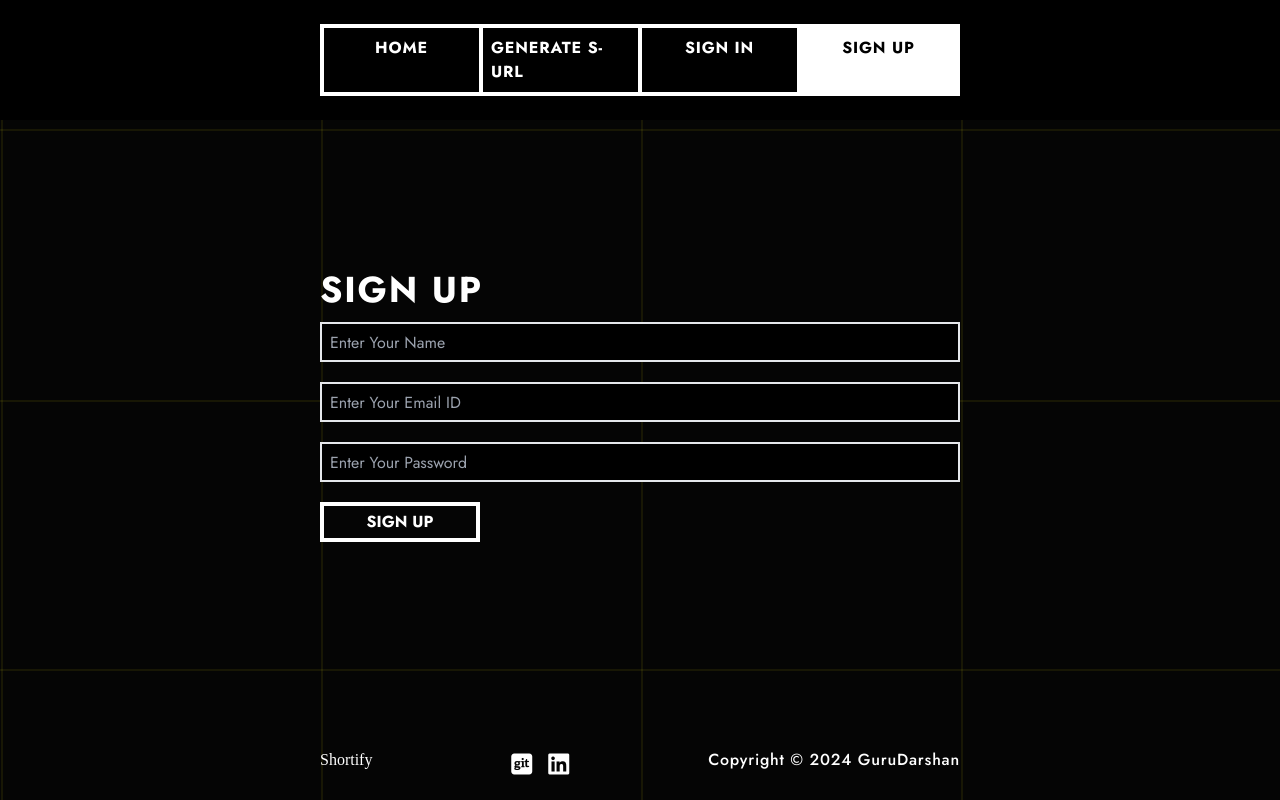
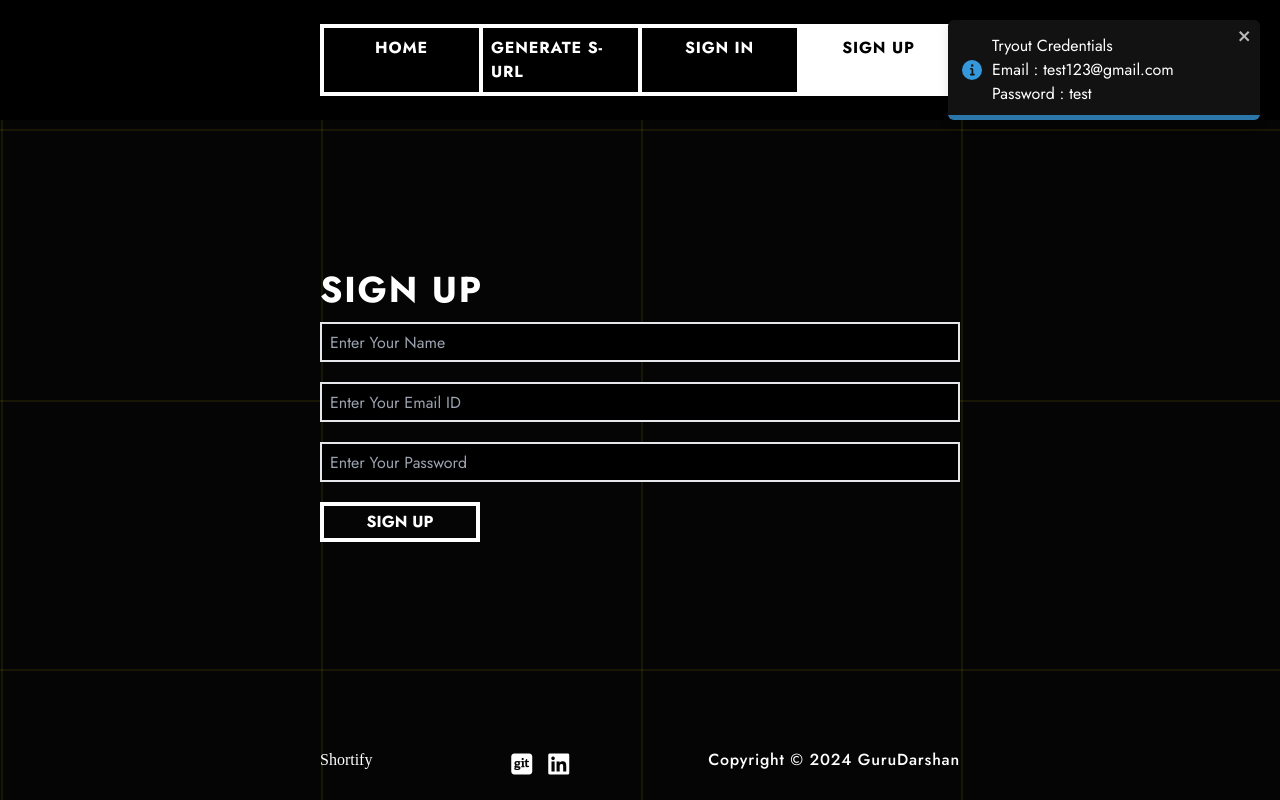
Before and after one commit to GuruDarshan57/URL-Shortner-Frontend, a React (Vite) app: page /signup in a window 1280 px wide. Built offline with nearby package versions, Linux system fonts and the light colour scheme; a web font is replaced by a local one.

Commit message:
added tyrout credentials

```diff
--- a/src/App.css
+++ b/src/App.css
@@ -35,6 +35,10 @@ body{
 .footer{
     position: absolute;
     bottom: 20px;
+}
+
+.Toastify__toast-body{
+    white-space: pre-line;
 }
 
 /* HTML: <div class="loader"></div> */
--- a/src/Pages/SignIn/SignIn.jsx
+++ b/src/Pages/SignIn/SignIn.jsx
@@ -1,4 +1,4 @@
-import React, { useState } from 'react'
+import React, { useEffect, useState } from 'react'
 import { toast } from 'react-toastify';
 import { useNavigate } from 'react-router-dom';
 import { jwtDecode } from 'jwt-decode';
@@ -8,6 +8,12 @@ const SignIn = () => {
     const [pass, setPass] = useState("")
     const navigate = useNavigate();
     const [loader, setLoader] = useState(false)
+
+    useEffect(() => {
+        toast.info('Tryout Credentials \n Email : test123@gmail.com \n Password : test', {
+            autoClose: 6000,
+        });
+    }, [])
 
     const handleSubmit1 = async (e) => {
         e.preventDefault();
--- a/src/Pages/SignUp/SignUp.jsx
+++ b/src/Pages/SignUp/SignUp.jsx
@@ -1,4 +1,4 @@
-import React, { useState } from 'react'
+import React, { useState, useEffect } from 'react'
 import { useNavigate } from 'react-router-dom';
 
 import { toast } from 'react-toastify';
@@ -9,6 +9,12 @@ const SignUp = () => {
     const [pass, setPass] = useState("")
     const navigate = useNavigate();
     const [loader, setLoader] = useState(false)
+
+    useEffect(() => {
+        toast.info('Tryout Credentials \n Email : test123@gmail.com \n Password : test', {
+            autoClose: 6000,
+        });
+    }, [])
 
     const handleSubmit = async (e) => {
         e.preventDefault()
```
